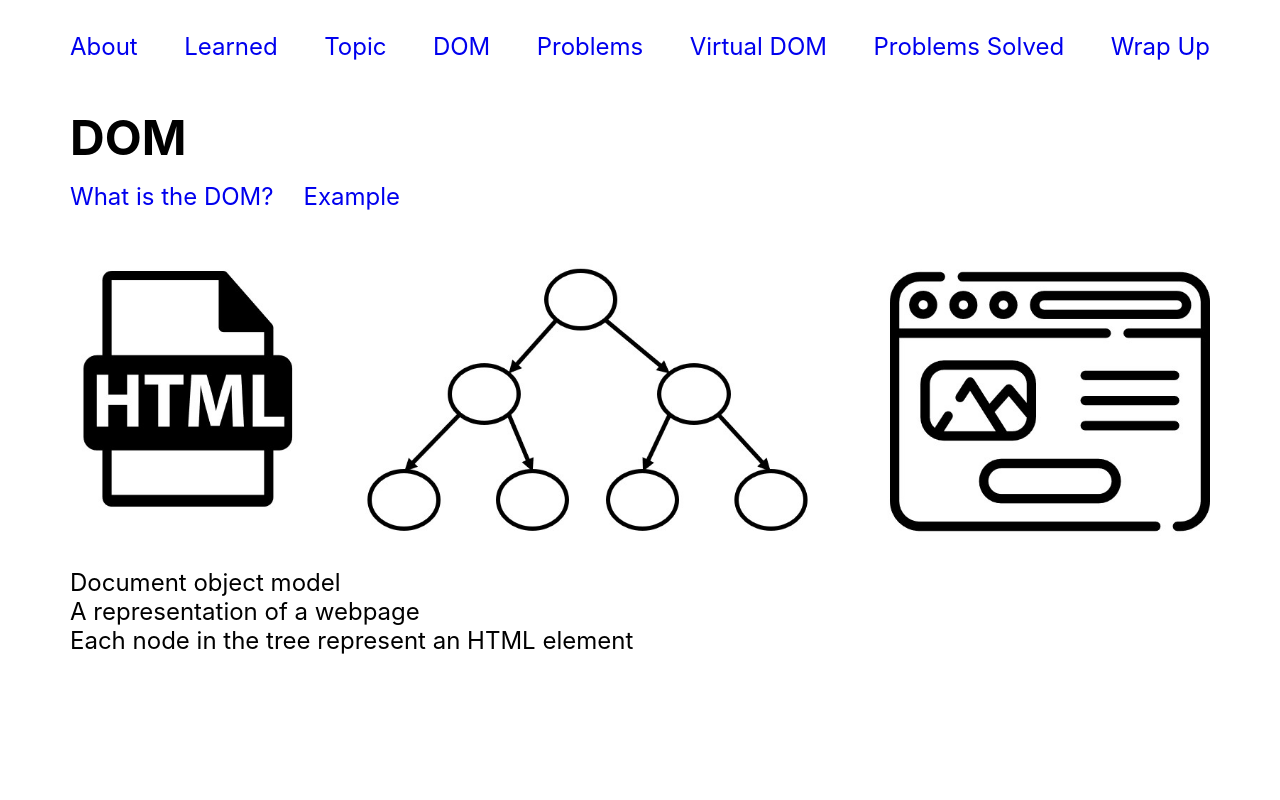
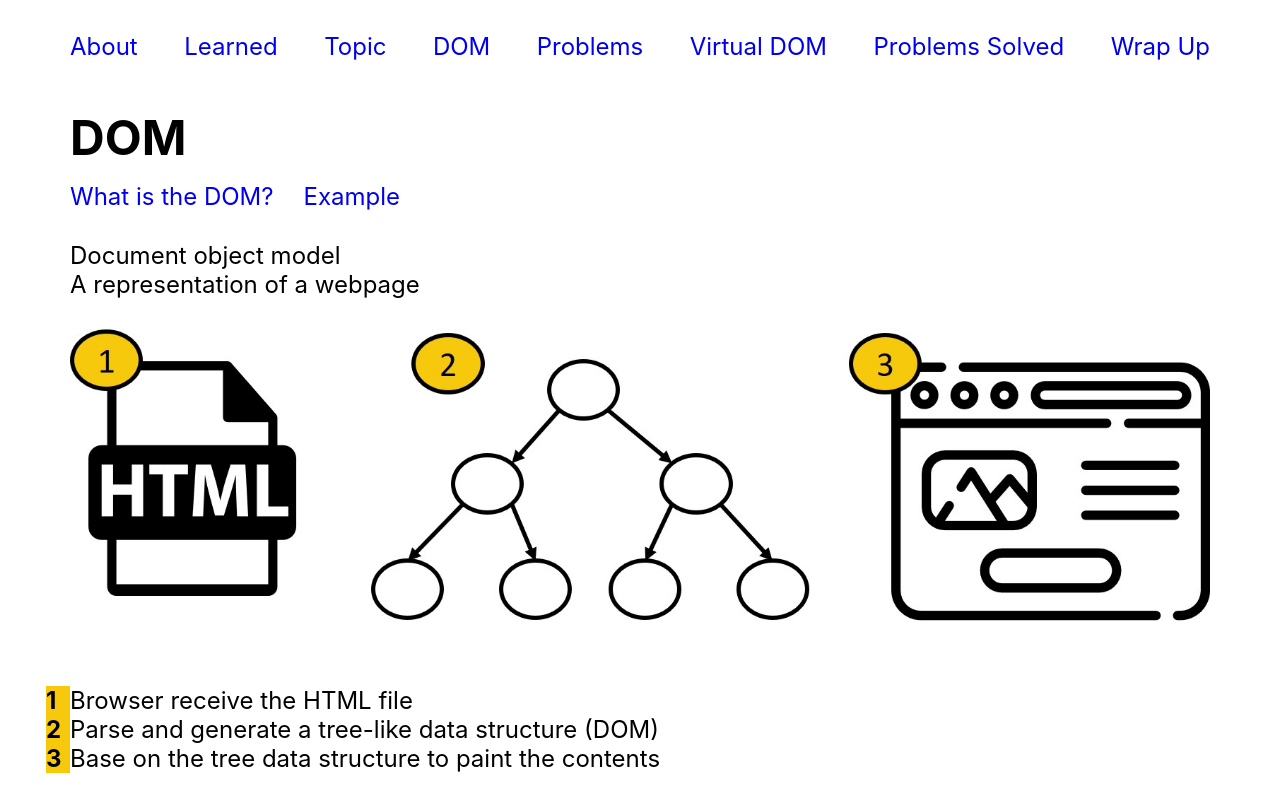
Before and after one commit to nhantran3395/eea-demo-virtual-dom-nhan-tran, a React (Create React App) app: page /dom in a window 1280 px wide. Built offline with nearby package versions, Linux system fonts and the light colour scheme.

Commit message:
feat: replace image with one that is numbered. edit contents to make clearer meaning. add color for number in ordered list

```diff
--- a/src/pages/DomPage.css
+++ b/src/pages/DomPage.css
@@ -19,3 +19,22 @@
   margin-right: 30px;
   margin-bottom: 30px;
 }
+
+ol {
+  list-style: none;
+  counter-reset: li;
+}
+
+ol > li::before {
+  content: counter(li);
+  color: black;
+  display: inline-block;
+  width: 1em;
+  margin-left: -1em;
+  font-weight: bold;
+  background-color: #f6c90c;
+}
+
+ol > li {
+  counter-increment: li;
+}
--- a/src/pages/DomPage.tsx
+++ b/src/pages/DomPage.tsx
@@ -20,14 +20,20 @@ function DomPage() {
 
       <Switch>
         <Route path="/dom" exact>
+          <ul>
+            <li>Document object model</li>
+            <li>A representation of a webpage</li>
+          </ul>
+          <br />
           <div className="dom-image-container">
             <img src={domConcept} alt="dom concept" className="dom-image" />
           </div>
-          <ul>
-            <li>Document object model</li>
-            <li>A representation of a webpage</li>
-            <li>Each node in the tree represent an HTML element</li>
-          </ul>
+          <br />
+          <ol>
+            <li>Browser receive the HTML file</li>
+            <li>Parse and generate a tree-like data structure (DOM)</li>
+            <li>Base on the tree data structure to paint the contents</li>
+          </ol>
         </Route>
         <Route path="/dom/example" exact>
           <div className="dom-image-container">
```
Also changed, not shown: src/imgs/dom_concept.jpg.
